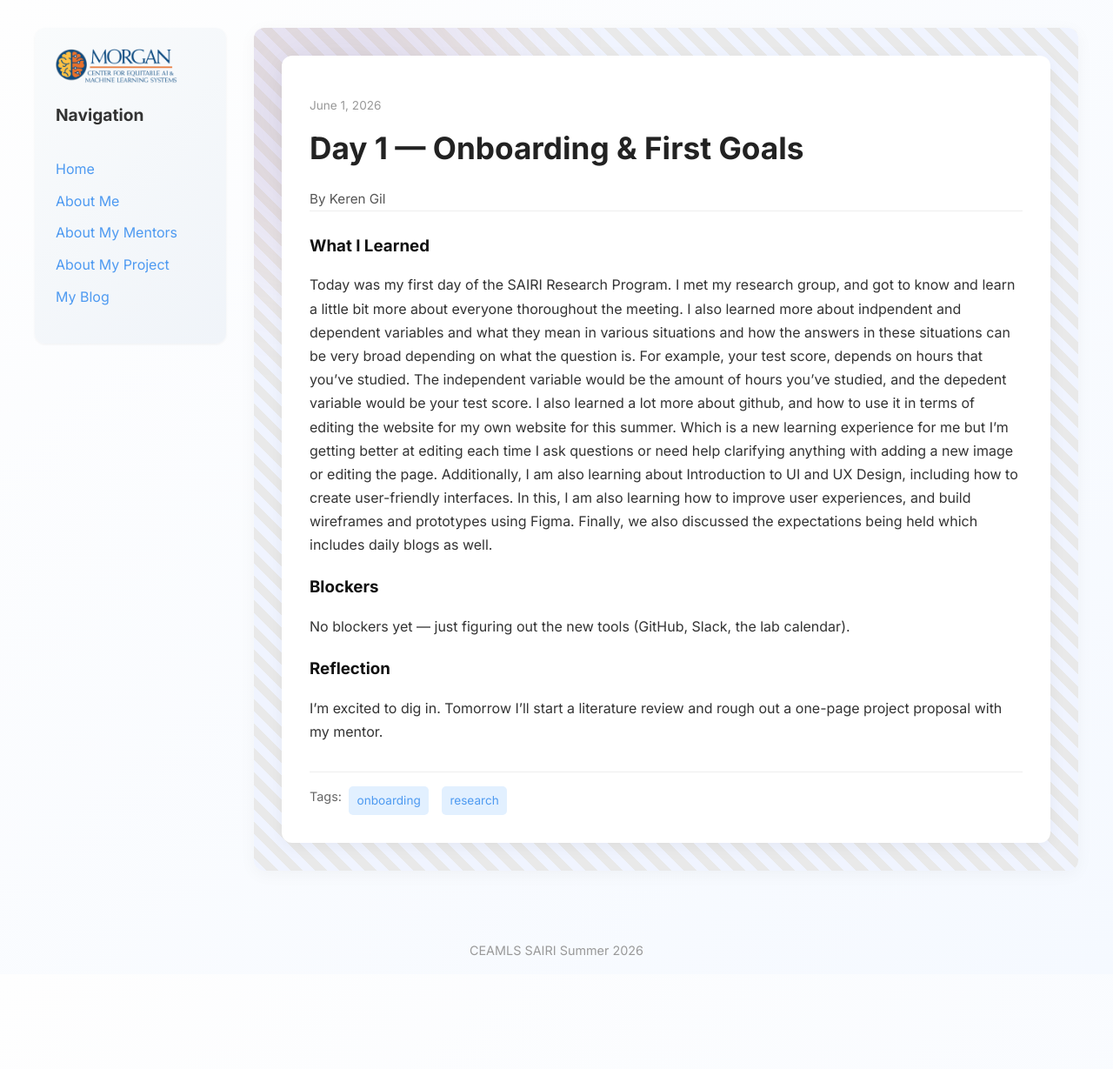
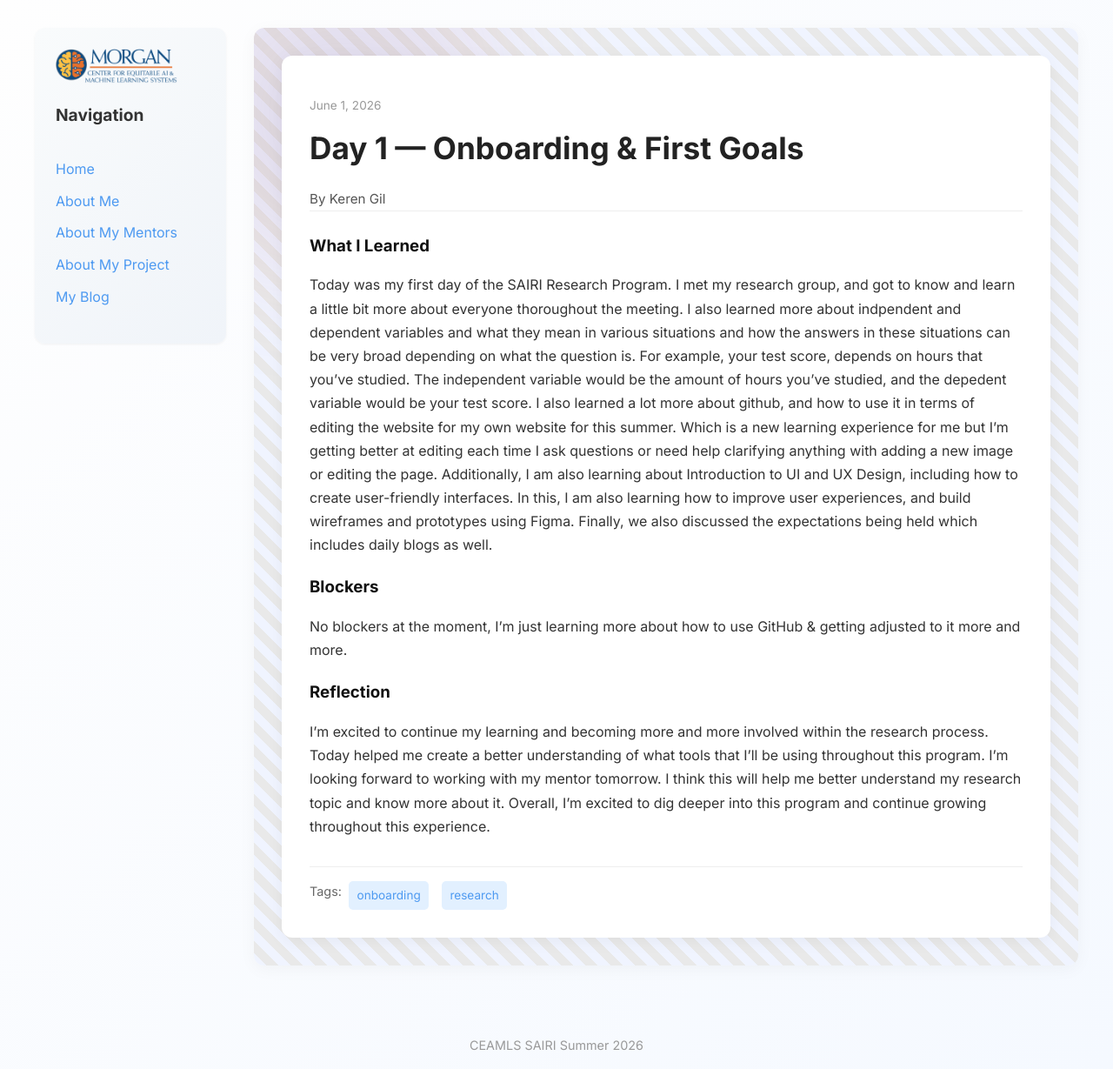
Before and after one commit to kerengil03/kerengil3ceamls26.github.io, a Jekyll site: the page built from _posts/2026-06-26-day-1.md, in a window 1280 px wide. Shown: the whole page at 87% size. Built offline with Jekyll 4.4.1, drawn with Linux system fonts in a browser that asks for light colours; before the commit the page ends 1120 px from its top, so only the background shows below that.

Commit message:
Update 2026-06-26-day-1.md

```diff
--- a/_posts/2026-06-26-day-1.md
+++ b/_posts/2026-06-26-day-1.md
@@ -11,9 +11,8 @@ what_i_learned: |
 
 
 blockers: |
-  No blockers yet — just figuring out the new tools (GitHub, Slack, the lab calendar).
+  No blockers at the moment, I'm just learning more about how to use GitHub & getting adjusted to it more and more.
 
 reflection: |
-  I'm excited to dig in. Tomorrow I'll start a literature review and rough out a
-  one-page project proposal with my mentor.
+ I’m excited to continue my learning and becoming more and more involved within the research process. Today helped me create a better understanding of what tools that I’ll be using throughout this program. I’m looking forward to working with my mentor tomorrow. I think this will help me better understand my research topic and know more about it. Overall, I’m excited to dig deeper into this program and continue growing throughout this experience.
 ---
```
